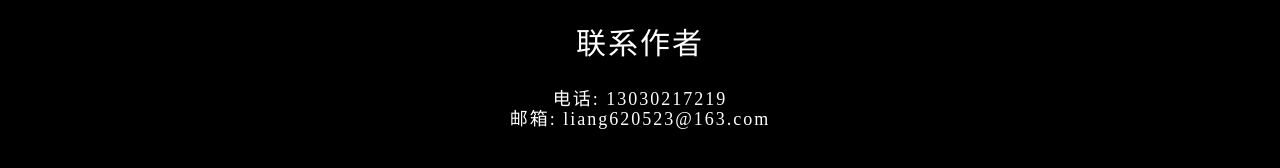
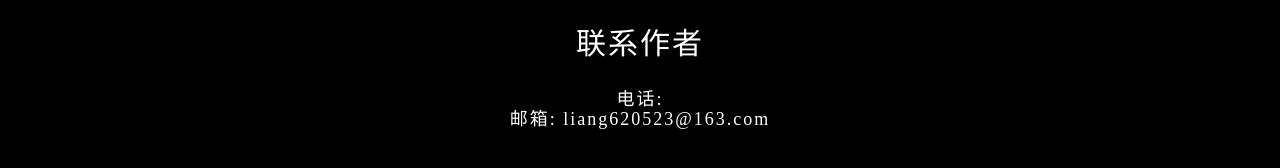
Before and after one commit to 1013716411/yu, a plain HTML site: page demo.html in a window 1280 px wide. Shown: the part 3359-3527 px from the top of the page. Drawn offline with Linux system fonts and the light colour scheme.

Commit message:
Update demo.html

```diff
--- a/demo.html
+++ b/demo.html
@@ -134,7 +134,7 @@
 <div class="top"><img src="img/top.png" alt=""></div>
   <div class="container-fluid footer-bar">
     <h2>联系作者</h2>
-      <h4 style="padding-top: 20px;">电话: 13030217219<br/>
+      <h4 style="padding-top: 20px;">电话: <br/>
        邮箱: liang620523@163.com</h4>
       <br/>
   </div>
```
